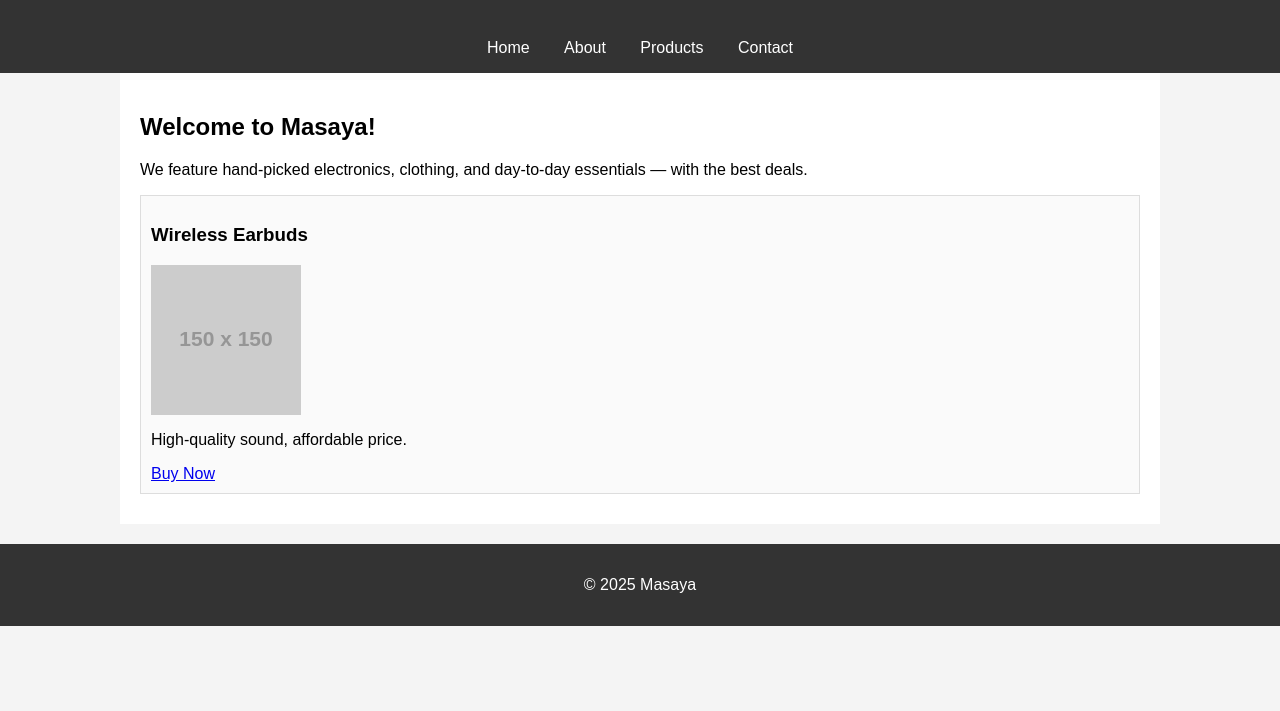
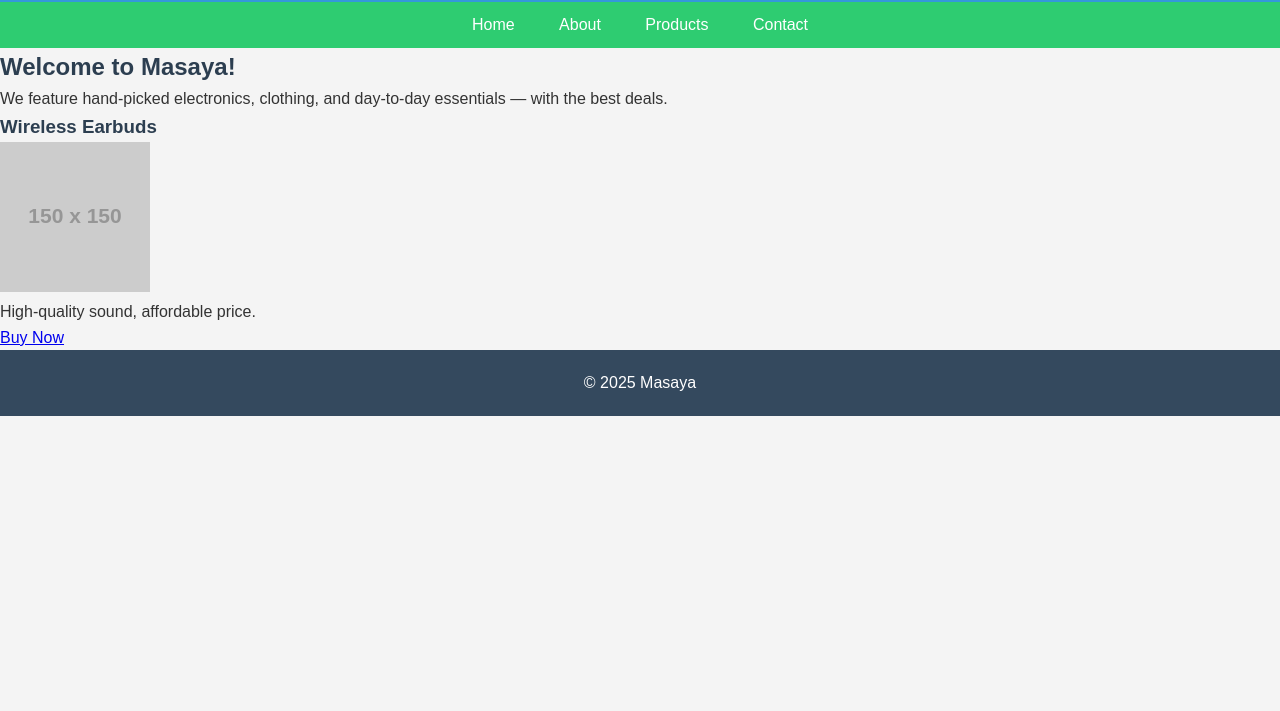
Before and after one commit to Meenakshi0303/Masaya, a plain HTML site: page index.html in a window 1280 px wide. Shown: the part 89-800 px from the top of the page. Drawn offline with Linux system fonts and the light colour scheme; placeholder pictures from the web are drawn by us.

Commit message:
Update style.css

```diff
--- a/style.css
+++ b/style.css
@@ -1,43 +1,92 @@
-/* style.css */
-body {
-    font-family: Arial, sans-serif;
+/* General Reset */
+* {
   margin: 0;
   padding: 0;
-    background: #f4f4f4;
+  box-sizing: border-box;
 }
 
-header, nav, footer {
-    background: #333;
+body {
+  font-family: 'Arial', sans-serif;
+  background-color: #f4f4f4;
+  color: #333;
+  line-height: 1.6;
+}
+
+h1, h2, h3 {
+  color: #2c3e50;
+}
+
+/* Header Styling */
+header {
+  background-color: #3498db;
+  padding: 20px;
+  text-align: center;
+}
+
+header a {
   color: white;
+  text-decoration: none;
+  font-size: 1.2em;
+}
+
+/* Navigation Bar */
+nav {
+  background-color: #2ecc71;
+  padding: 10px;
   text-align: center;
-    padding: 1em 0;
 }
 
 nav a {
   color: white;
-    margin: 0 15px;
+  padding: 10px 20px;
   text-decoration: none;
 }
 
-main {
-    padding: 20px;
-    max-width: 1000px;
-    margin: auto;
-    background: white;
+nav a:hover {
+  background-color: #27ae60;
+  transition: background-color 0.3s ease;
 }
 
-.product {
-    border: 1px solid #ddd;
-    padding: 10px;
-    margin: 10px 0;
-    background: #fafafa;
+/* Section Styling */
+section {
+  padding: 50px 20px;
 }
 
-.product img {
-    max-width: 150px;
-    display: block;
+section#about {
+  background-color: #f39c12;
+  color: white;
 }
 
-footer {
+section#services {
+  background-color: #e74c3c;
+  color: white;
+}
+
+section#contact {
+  background-color: #9b59b6;
+  color: white;
+}
+
+/* Buttons */
+.cta-button {
+  background-color: #2980b9;
+  color: white;
+  padding: 10px 20px;
+  border-radius: 5px;
+  text-decoration: none;
+  font-weight: bold;
   margin-top: 20px;
 }
+
+.cta-button:hover {
+  background-color: #1d6fa5;
+  transition: background-color 0.3s ease;
+}
+
+/* Footer Styling */
+footer {
+  background-color: #34495e;
+  color: white;
+  padding: 20px 0;
+  text-align: center;
+}
```
Lines whose indentation alone changed are shown as unchanged.
